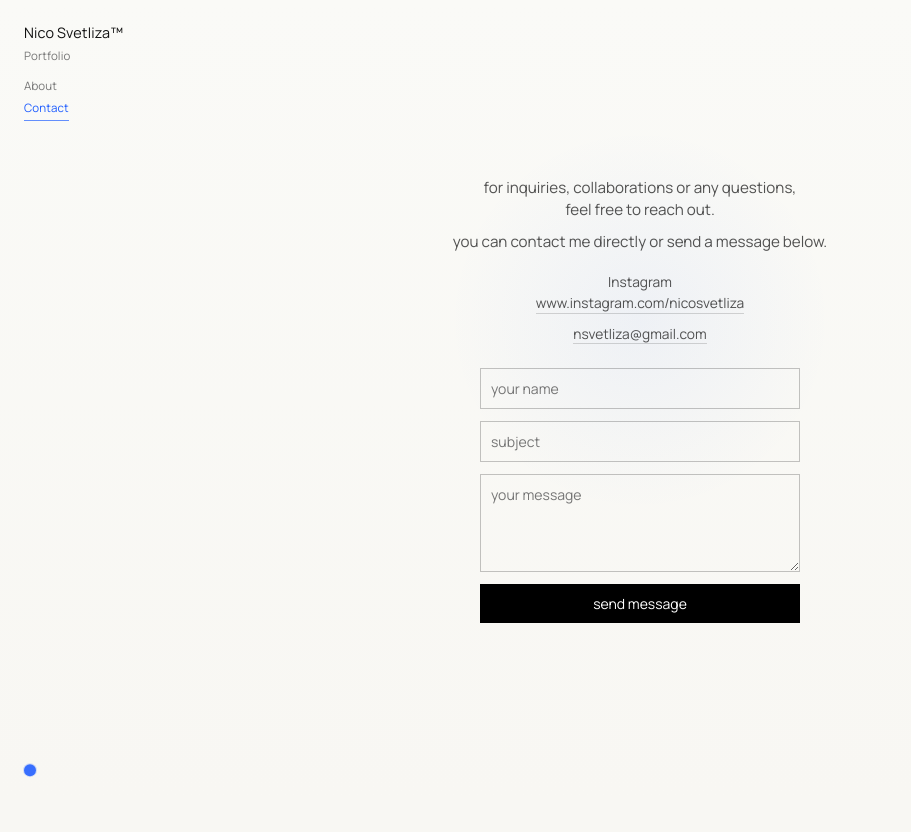
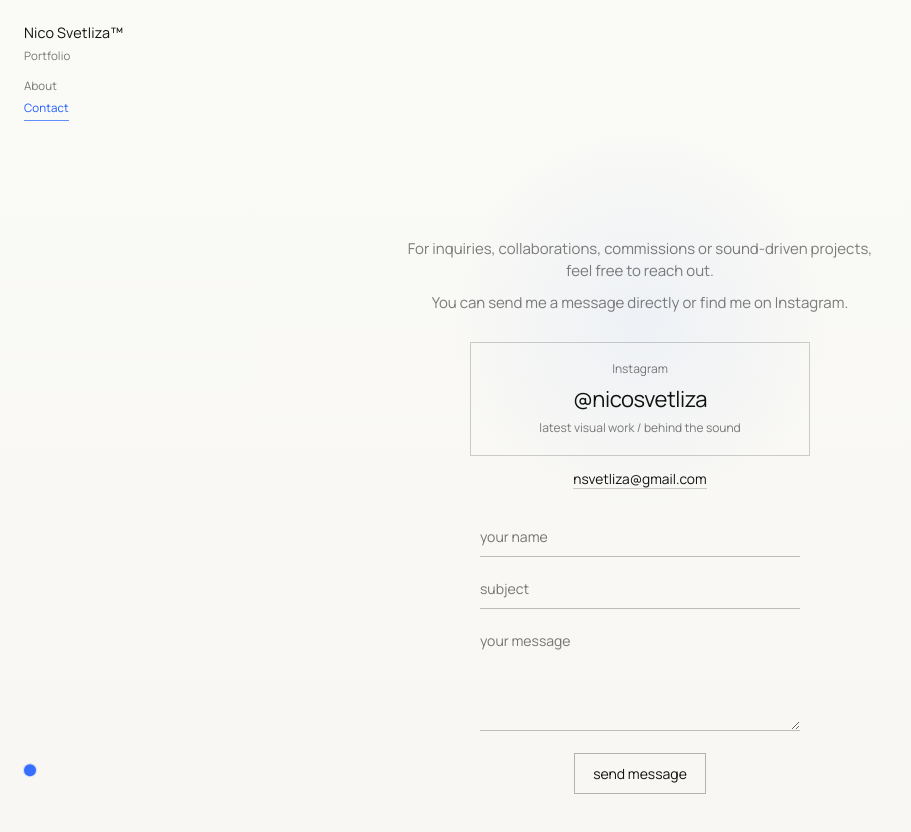
Before and after one commit to nsvetliza-del/nicosvetliza, a React (Vite) app: page /contact in a window 1280 px wide. Shown: the top 832 px of the page, without its empty margins (0-911 px from the left). Before the commit the page ends 800 px from the top, so only its background shows below. Built offline with nearby package versions, Linux system fonts and the light colour scheme.

Commit message:
fix contact page with mail form and instagram

```diff
--- a/src/pages/Contact.jsx
+++ b/src/pages/Contact.jsx
@@ -21,24 +21,26 @@ export default function Contact() {
     <main className="simple-page contact-page">
       <section className="simple-page-shell">
         <MinimalMenu />
-        <div className="contact-page-content">
+        <div className="contact-content">
           <div className="contact-intro">
             <p>
-              for inquiries, collaborations or any questions,
+              For inquiries, collaborations, commissions or sound-driven projects,
               <br />
               feel free to reach out.
             </p>
-            <p>you can contact me directly or send a message below.</p>
+            <p>You can send me a message directly or find me on Instagram.</p>
           </div>
 
           <div className="contact-links" aria-label="Direct contact links">
             <a
+              className="instagram-card"
               href="https://www.instagram.com/nicosvetliza"
               target="_blank"
               rel="noopener noreferrer"
             >
-              <span>Instagram</span>
-              <span>www.instagram.com/nicosvetliza</span>
+              <span className="instagram-label">Instagram</span>
+              <span className="instagram-handle">@nicosvetliza</span>
+              <span className="instagram-meta">latest visual work / behind the sound</span>
             </a>
             <a href="mailto:nsvetliza@gmail.com">nsvetliza@gmail.com</a>
           </div>
--- a/src/styles/pages.css
+++ b/src/styles/pages.css
@@ -2,55 +2,91 @@
   width: 100%;
 }
 
-.contact-page-content {
-  width: min(100%, 380px);
+.contact-page {
+  min-height: 100dvh;
+  display: flex;
+  align-items: center;
+  justify-content: center;
+  padding: 140px 24px 80px;
+  text-align: center;
+}
+
+.contact-content {
+  width: 100%;
+  max-width: 520px;
   display: grid;
   justify-items: center;
-  gap: 20px;
+  gap: 0;
   text-align: center;
 }
 
 .contact-intro {
   display: grid;
   gap: 0.65rem;
+  margin-bottom: 28px;
 }
 
 .contact-intro p {
   margin: 0;
   color: rgba(17, 17, 17, 0.72);
-  font-size: 0.95rem;
+  font-size: 15px;
   line-height: 1.45;
+  opacity: 0.75;
 }
 
 .contact-links {
-  display: grid;
-  justify-items: center;
-  gap: 0.7rem;
+  width: 100%;
+  display: flex;
+  flex-direction: column;
+  align-items: center;
+  gap: 14px;
+  margin-bottom: 28px;
 }
 
 .contact-links a {
   width: fit-content;
-  color: rgba(17, 17, 17, 0.72);
+  color: inherit;
   font-size: 0.86rem;
   line-height: 1.35;
-  border-bottom: 1px solid rgba(17, 17, 17, 0.16);
-  transition: color 0.25s ease, border-color 0.25s ease;
+  text-decoration: none;
+  border-bottom: 1px solid rgba(0, 0, 0, 0.18);
+  transition: opacity 250ms ease, transform 250ms ease, border-color 250ms ease;
 }
 
-.contact-links a:first-child {
-  display: grid;
-  justify-items: center;
-  gap: 0.15rem;
-  border-bottom: 0;
+.instagram-card {
+  display: block;
+  width: 100% !important;
+  max-width: 340px;
+  padding: 18px;
+  color: inherit;
+  border: 1px solid rgba(0, 0, 0, 0.18) !important;
+  text-decoration: none;
 }
 
-.contact-links a:first-child span:last-child {
-  border-bottom: 1px solid rgba(17, 17, 17, 0.16);
+.instagram-label {
+  display: block;
+  margin-bottom: 8px;
+  font-size: 12px;
+  opacity: 0.55;
 }
 
-.contact-links a:hover {
-  color: var(--accent);
-  border-color: var(--accent);
+.instagram-handle {
+  display: block;
+  font-size: 22px;
+  letter-spacing: -0.02em;
+}
+
+.instagram-meta {
+  display: block;
+  margin-top: 6px;
+  font-size: 12px;
+  opacity: 0.55;
+}
+
+.contact-links a:hover,
+.instagram-card:hover {
+  opacity: 0.7;
+  transform: translateY(-2px);
 }
 
 .contact-form {
@@ -59,14 +95,14 @@
   display: flex;
   flex-direction: column;
   gap: 12px;
-  margin-top: 4px;
 }
 
 .contact-form input,
 .contact-form textarea {
   width: 100%;
-  padding: 10px;
-  border: 1px solid rgba(17, 17, 17, 0.24);
+  padding: 10px 0;
+  border: 0;
+  border-bottom: 1px solid rgba(0, 0, 0, 0.24);
   border-radius: 0;
   color: var(--text);
   font: inherit;
@@ -76,17 +112,23 @@
   resize: vertical;
 }
 
+.contact-form textarea {
+  min-height: 110px;
+}
+
 .contact-form input:focus,
 .contact-form textarea:focus {
   border-color: rgba(17, 17, 17, 0.58);
 }
 
 .contact-form button {
-  padding: 10px;
-  border: 0;
+  align-self: center;
+  margin-top: 10px;
+  padding: 10px 18px;
+  border: 1px solid rgba(0, 0, 0, 0.28);
   border-radius: 0;
-  background: #000;
-  color: #fff;
+  background: transparent;
+  color: inherit;
   font: inherit;
   font-size: 14px;
   cursor: pointer;
@@ -359,10 +401,9 @@
     text-align: center !important;
   }
 
-  .contact-page-content {
+  .contact-content {
     width: 100% !important;
     max-width: 340px !important;
-    gap: 18px !important;
   }
 
   .contact-intro p {
@@ -391,9 +432,9 @@
 
   .contact-form button {
     padding: 10px !important;
-    border: 0 !important;
-    background: #000 !important;
-    color: #fff !important;
+    border: 1px solid rgba(0, 0, 0, 0.28) !important;
+    background: transparent !important;
+    color: inherit !important;
     font-size: 14px !important;
     cursor: pointer !important;
   }
```
